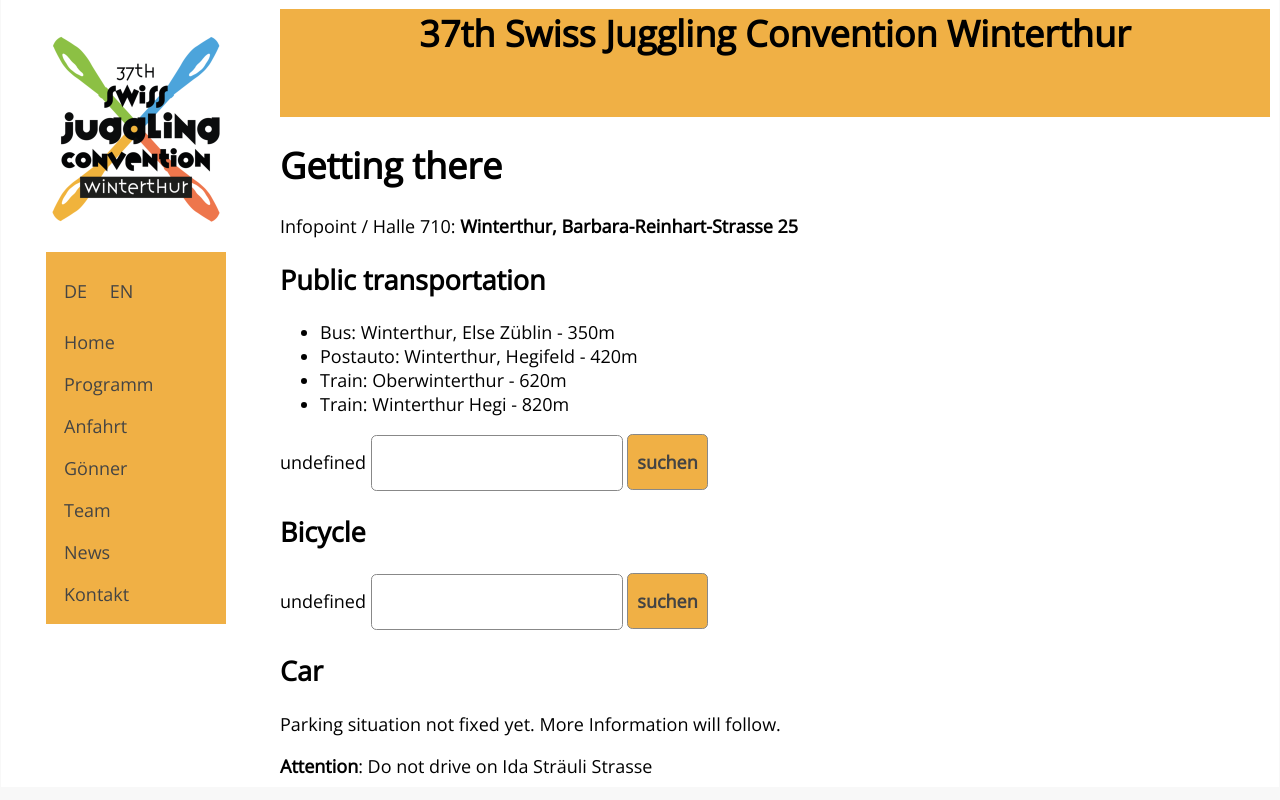
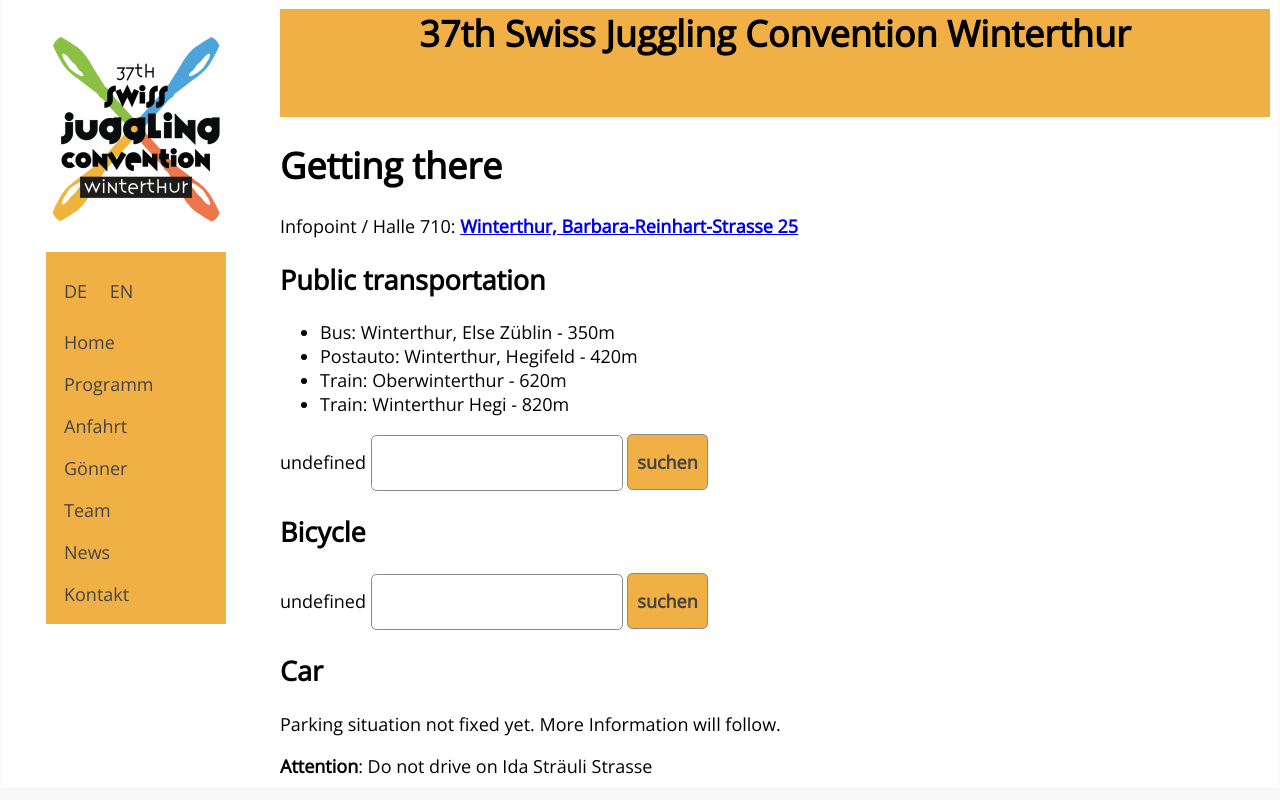
Before and after one commit to helbling/sjf2024, a SvelteKit app: page /1/anfahrt in a window 1280 px wide. Built offline with nearby package versions, Linux system fonts and the light colour scheme.

Commit message:
link address

```diff
--- a/src/routes/[lang]/anfahrt/+page.svelte
+++ b/src/routes/[lang]/anfahrt/+page.svelte
@@ -14,7 +14,7 @@
 <h1>{t('Anfahrt', 'Getting there')}</h1>
 
 Infopoint / Halle 710:
-<b>{infopointAddress}</b>
+<a href="https://search.ch/map/Winterthur,Barbara-Reinhart-Str.25"><b>{infopointAddress}</b></a>
 
 <h2>{t('ÖV', 'Public transportation')}</h2>
 
```
